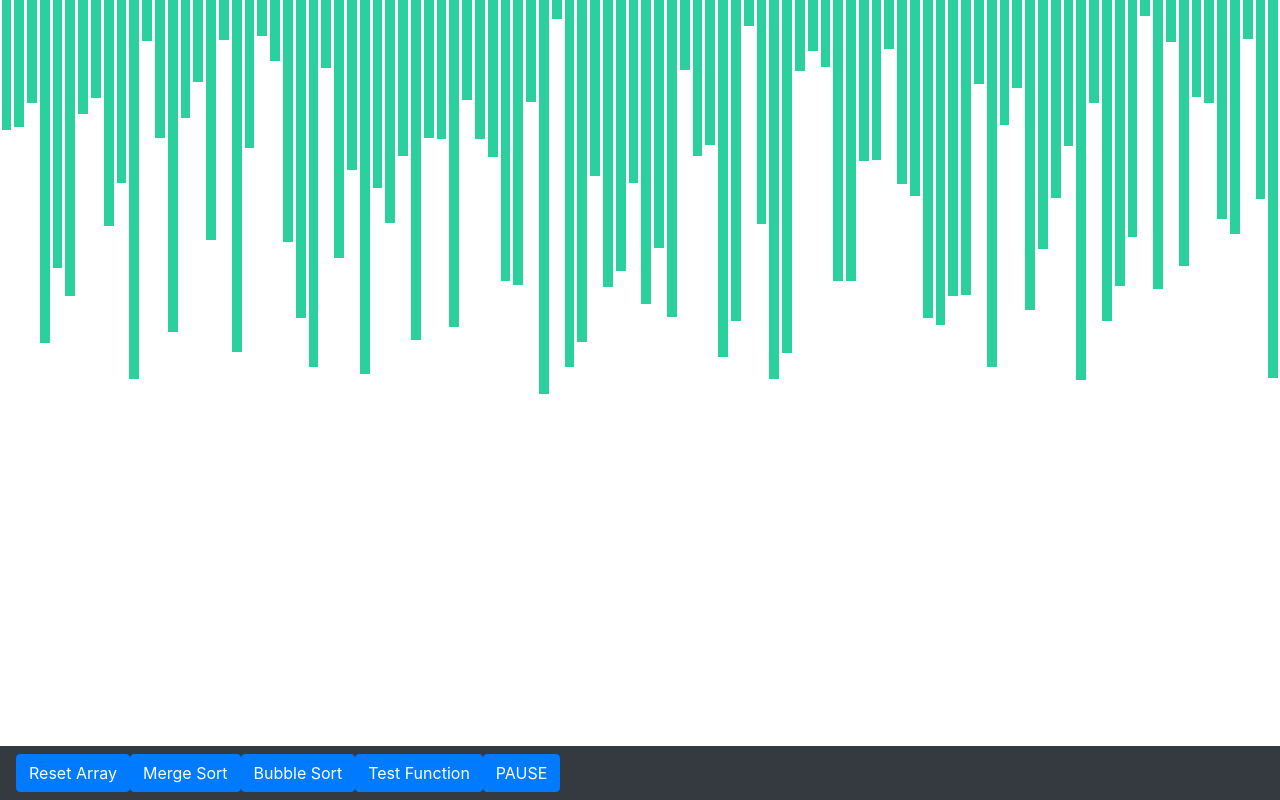
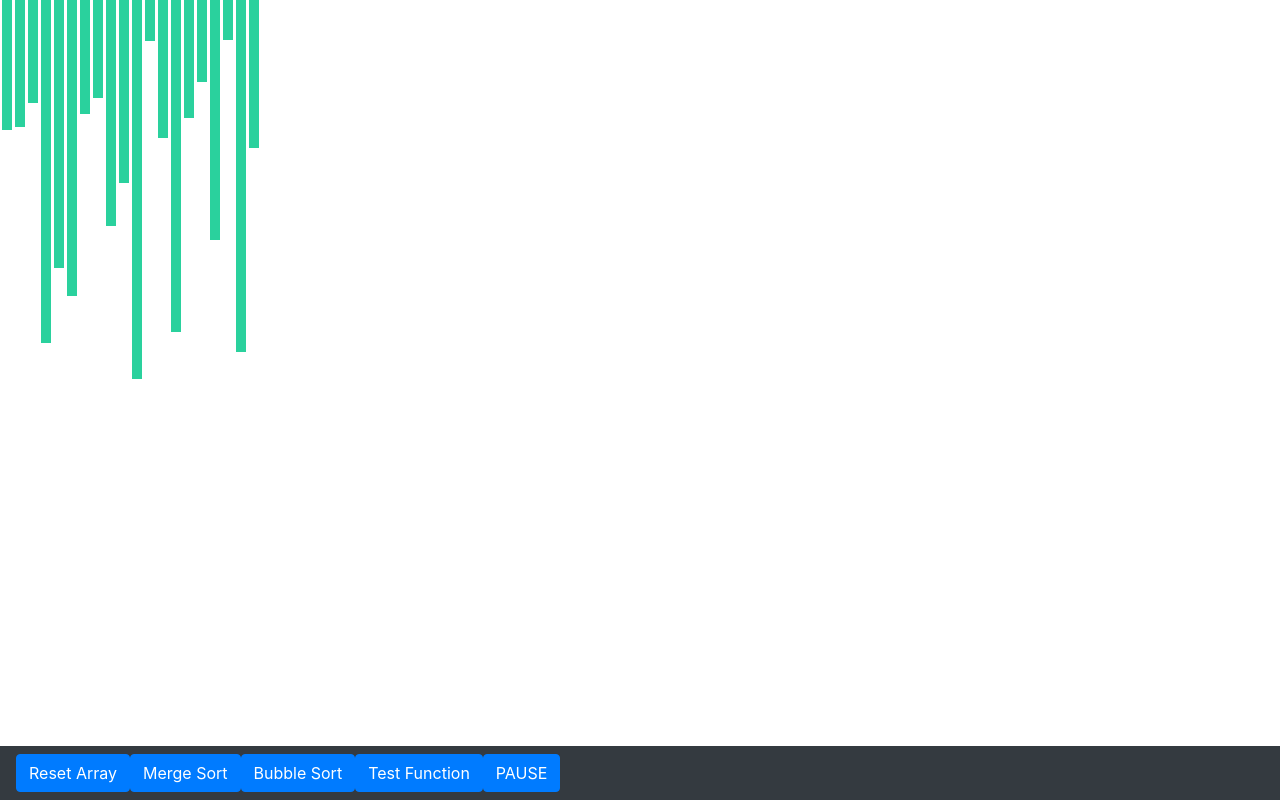
Before and after one commit to ho-tonym/sorting-visualizer, a React (Create React App) app: page / in a window 1280 px wide. Built offline with nearby package versions, Linux system fonts and the light colour scheme.

Commit message:
add color to indicate which bars are being compared

```diff
--- a/src/components/SortVisualizer/SortVisualizer.jsx
+++ b/src/components/SortVisualizer/SortVisualizer.jsx
@@ -5,54 +5,12 @@ import { mergeSort, mergeTestSortingAlgorithms } from './algorithms/mergeSort/me
 // import { bubbleSort } from './algorithms/bubbleSort/bubbleSort'
 import { Navbar, Button } from 'react-bootstrap'
 
-const ARRAY_BARS_COUNT = 100
+const ARRAY_BARS_COUNT = 20
 const BAR_COLOR = "#2ad19d"
-// const BAR_COLOR = "#ff9f38"
+const BAR_DONE_COLOR = "#ff9f38"
+const BAR_COMPARE_COLOR = "#4d84fe"
+
 const ANIMTION_TIME = 10
-// ADD IN FINISHED COLOR
-
-
-
-
-
-
-// function swapAnimation(array, j, k) {
-//   const arrayBars = document.getElementsByClassName('sort-visualizer');
-//
-//   let barOneStyle = arrayBars[0].childNodes[j].style
-//   let barTwoStyle = arrayBars[0].childNodes[k].style
-//
-//   barOneStyle["background-color"] = "#4d84fe";
-//   barTwoStyle["background-color"] = "#4d84fe";
-//   setTimeout(function () {
-//     barOneStyle["background-color"] = "#2ad19d";
-//     barTwoStyle["background-color"] = "#2ad19d";
-//
-//     let tempHeight = barOneStyle["height"]
-//     barOneStyle["height"] = barTwoStyle["height"]
-//     barTwoStyle["height"] = tempHeight
-//
-//
-//     if (k >= lastNumber){
-//       //NOT BEING CALLED ENOUGH
-//       // console.log("j: "+ j, "k: " + k, "lastNumber: "+ lastNumber, "numberToAdjust: "+ numberToAdjust)
-//       lastNumber = k
-//     }
-//     else{
-//       // console.log("j: "+ j, "k: " + k, "lastNumber: "+ lastNumber, "numberToAdjust: "+ numberToAdjust + "c")
-//       arrayBars[0].childNodes[numberToAdjust].style["background-color"] = "#ff9f38";
-//       numberToAdjust--
-//       lastNumber = 0
-//     }
-//     currentIteration++
-//     // console.log(maxIterations, currentIteration)
-//     if(currentIteration === maxIterations){
-//       for (var i = 0; i < arrayBars[0].childNodes.length; i++) {
-//         arrayBars[0].childNodes[i].style["background-color"] = "#ff9f38";
-//       }
-//     }
-//   }, ANIMTION_TIME)
-// }
 
 
 class SortVisualizer extends React.Component {
@@ -63,7 +21,8 @@ class SortVisualizer extends React.Component {
       array: [],
       permutationsToExecute: [],
       isSorted: false,
-      isRunning: false
+      isRunning: false,
+      comparedValues: []
     }
   }
 
@@ -99,7 +58,8 @@ class SortVisualizer extends React.Component {
 
     this.setState((prevState) => ({
       array: tempArray,
-      permutationsToExecute: prevState.permutationsToExecute.slice(1)
+      permutationsToExecute: prevState.permutationsToExecute.slice(1),
+      comparedValues: [j,k]
     }))
   }
 
@@ -116,9 +76,8 @@ class SortVisualizer extends React.Component {
     permutationsToExecute.length > 0 ? this.swapAnimation(permutationsToExecute[0][0], permutationsToExecute[0][1]) :
     this.setState({
       isSorted: true,
-      isRunning: true
+      isRunning: true,
     })
-
   }
 // if we using this incomponent we need arrow functions
   bubbleSort = (arr) => {
@@ -149,7 +108,7 @@ class SortVisualizer extends React.Component {
   }
 
   render() {
-    const { array } = this.state
+    const { array, comparedValues, isRunning } = this.state
     return (
       <>
         <div className="sort-visualizer">
@@ -158,7 +117,9 @@ class SortVisualizer extends React.Component {
               <div
                 key={id}
                 style={{
-                  backgroundColor: BAR_COLOR,
+                  backgroundColor:
+                    `${isRunning ? BAR_COLOR : id === comparedValues[0] || id === comparedValues[1] ? BAR_COMPARE_COLOR : BAR_COLOR}`
+                  ,
                   height: `${value}px`,
                 }}>
               </div>
```
